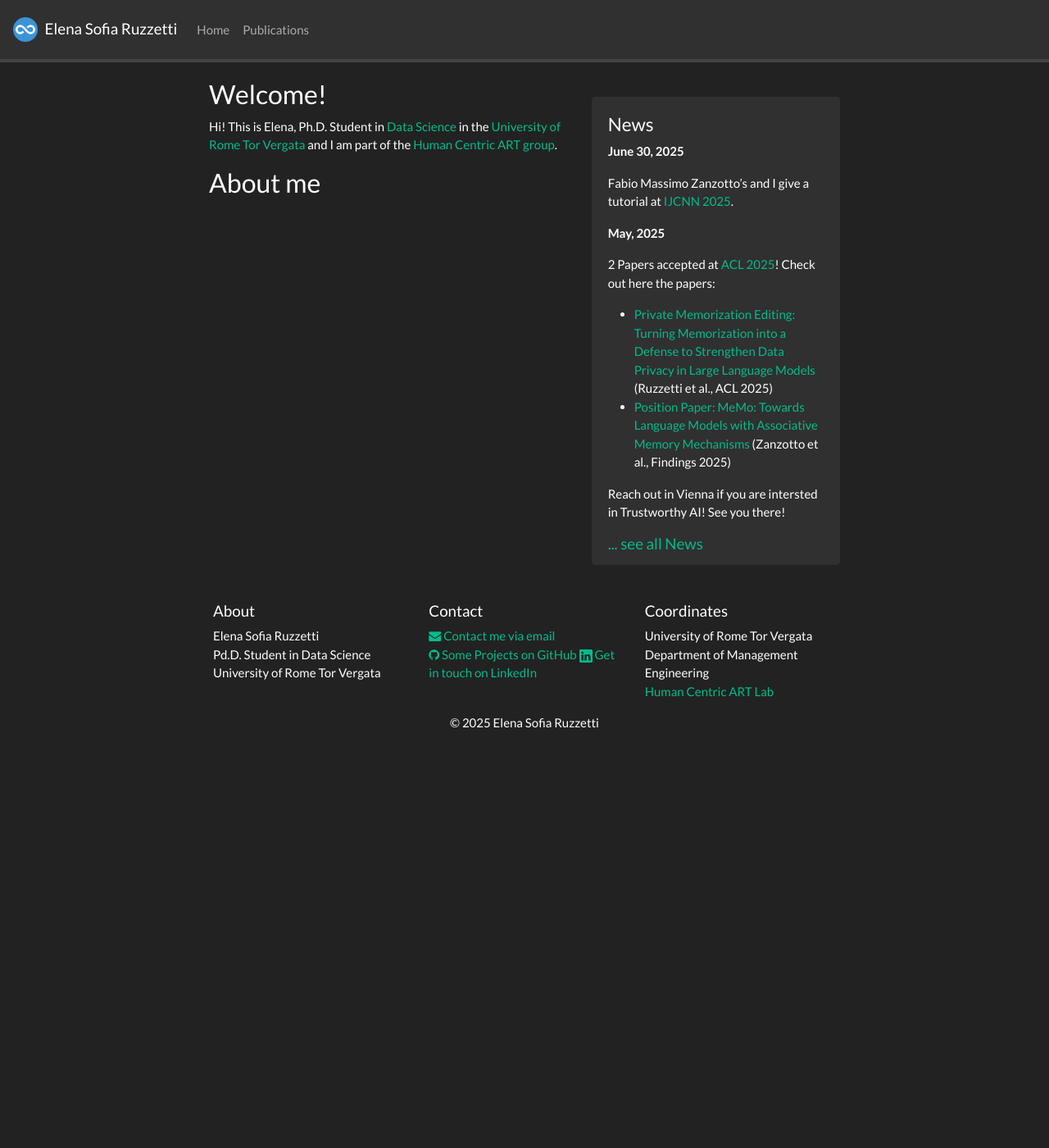
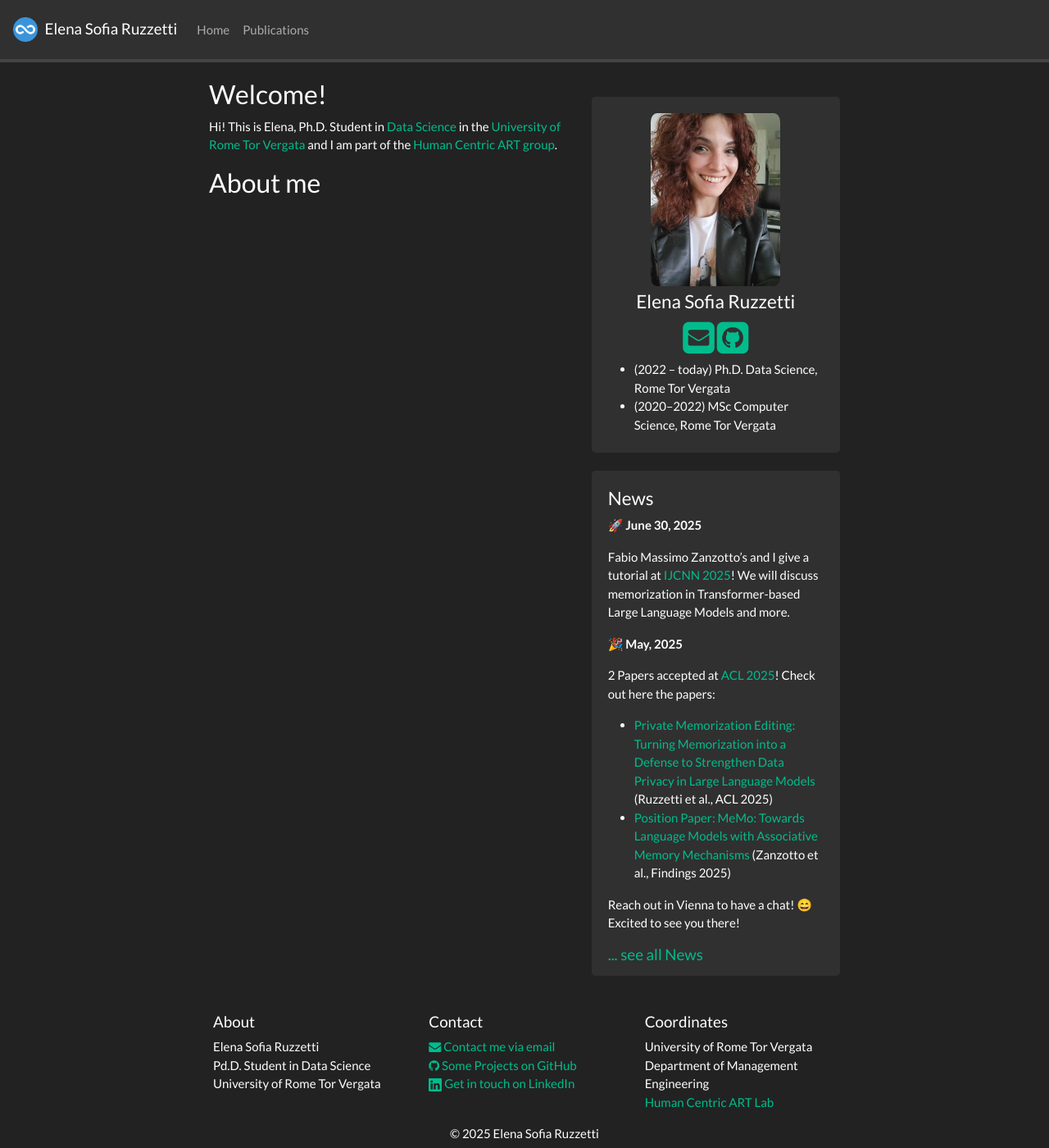
Before and after one commit to elenasofia98/elenasofia98.github.io, a Jekyll site: the page built from _pages/home.md, in a window 1280 px wide and 1400 px high. Shown: the whole window at 82% size. Built offline with Jekyll 4.4.1, drawn with Linux system fonts in a browser that asks for light colours; nearby versions of some CDN libraries; a style sheet for code colours, icons or effects is not loaded.

Commit message:
restored pi

```diff
--- a/_config.yml
+++ b/_config.yml
@@ -23,7 +23,7 @@ location: >
 
 contact: >
   <a href="mailto:elena.sofia.ruzzetti@uniroma2.it" target="_blank"><i class="fa fa-envelope fa-1x"></i> Contact me via email</a> <br/>
-  <a href="https://github.com/elenasofia98"><i class="fa fa-github fa-1x"></i> Some Projects on GitHub</a>
+  <a href="https://github.com/elenasofia98"><i class="fa fa-github fa-1x"></i> Some Projects on GitHub</a> <br/>
   <a href="https://www.linkedin.com/in/elena-sofia-ruzzetti/"><svg xmlns="http://www.w3.org/2000/svg" width="16" height="16" fill="currentColor" class="bi bi-linkedin" viewBox="0 0 16 16"><path d="M0 1.146C0 .513.526 0 1.175 0h13.65C15.474 0 16 .513 16 1.146v13.708c0 .633-.526 1.146-1.175 1.146H1.175C.526 16 0 15.487 0 14.854zm4.943 12.248V6.169H2.542v7.225zm-1.2-8.212c.837 0 1.358-.554 1.358-1.248-.015-.709-.52-1.248-1.342-1.248S2.4 3.226 2.4 3.934c0 .694.521 1.248 1.327 1.248zm4.908 8.212V9.359c0-.216.016-.432.08-.586.173-.431.568-.878 1.232-.878.869 0 1.216.662 1.216 1.634v3.865h2.401V9.25c0-2.22-1.184-3.252-2.764-3.252-1.274 0-1.845.7-2.165 1.193v.025h-.016l.016-.025V6.169h-2.4c.03.678 0 7.225 0 7.225z"></path></svg> Get in touch on LinkedIn </a>
 
 # Pages shown in navbar
--- a/_data/news.yml
+++ b/_data/news.yml
@@ -1,10 +1,10 @@
-- date: June 30, 2025
-  headline: Fabio Massimo Zanzotto's and I give a tutorial at [IJCNN 2025](https://2025.ijcnn.org/program/tutorials).
-- date: May, 2025
+- date: 🚀 June 30, 2025
+  headline: Fabio Massimo Zanzotto's and I give a tutorial at [IJCNN 2025](https://2025.ijcnn.org/program/tutorials)! We will discuss memorization in Transformer-based Large Language Models and more.
+- date: 🎉 May, 2025
   headline: |
     2 Papers accepted at [ACL 2025](https://2025.aclweb.org/program/)!
     Check out here the papers:
     - [Private Memorization Editing: Turning Memorization into a Defense to Strengthen Data Privacy in Large Language Models](https://aclanthology.org/2025.acl-long.810/) (Ruzzetti et al., ACL 2025)
     - [Position Paper: MeMo: Towards Language Models with Associative Memory Mechanisms](https://aclanthology.org/2025.findings-acl.785/) (Zanzotto et al., Findings 2025)
 
-    Reach out in Vienna if you are intersted in Trustworthy AI! See you there!
+    Reach out in Vienna to have a chat! 😄 Excited to see you there!
--- /dev/null
+++ b/_data/pi.yml
@@ -0,0 +1,17 @@
+- name: Elena Sofia Ruzzetti
+  photo: headshot.jpg
+  info: Elena Sofia Ruzzetti, Ph.D Student in Data Science, Human Cencric ART Lab, University of Rome Tor Vergata
+  email: elena.sofia.ruzzetti@uniroma2.it
+  github: https://github.com/elenasofia98
+  researchgate: https://www.researchgate.net/profile/Elena-Sofia-Ruzzetti
+  scholar: https://scholar.google.com/citations?user=XRi2_woAAAAJ
+  cv: cv/cv.pdf
+  # Change the items in "education" you have (up to 6)
+  education:
+    [
+      "(2022 - today) Ph.D. Data Science, University of Rome Tor Vergata",
+      "(2020 - 2022) Master's Degree in Computer Science, University of Rome Tor Vergata"
+    ]
+
+  educationshort:
+    ["(2022 - today) Ph.D. Data Science, Rome Tor Vergata", "(2020-2022) MSc Computer Science, Rome Tor Vergata"]
--- a/assets/ref.bib
+++ b/assets/ref.bib
@@ -164,7 +164,7 @@
   year={2023}
 }
 
-@article{ranaldi2024investigating,
+@inproceedings{ranaldi2024investigating,
   title={Investigating the Impact of Data Contamination of Large Language Models in Text-to-SQL translation},
   author={Ranaldi, Federico and Ruzzetti, Elena Sofia and Onorati, Dario and Ranaldi, Leonardo and Giannone, Cristina and Favalli, Andrea and Romagnoli, Raniero and Zanzotto, Fabio Massimo},
   journal={Findings of the Association for Computational Linguistics: ACL 2024},
```
